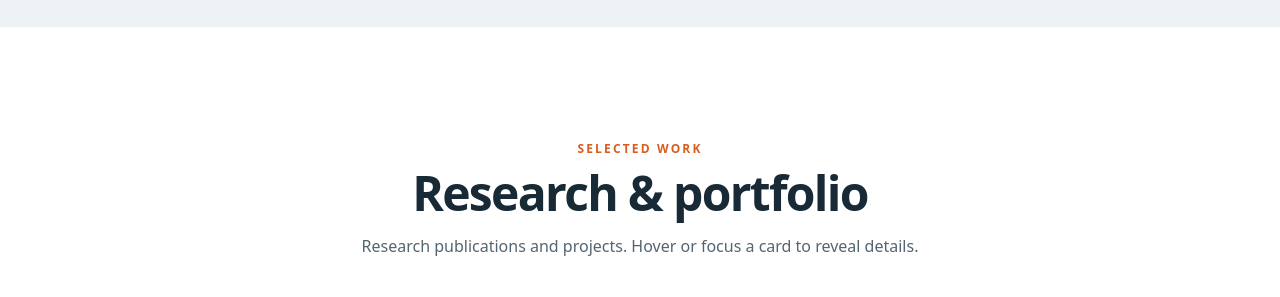
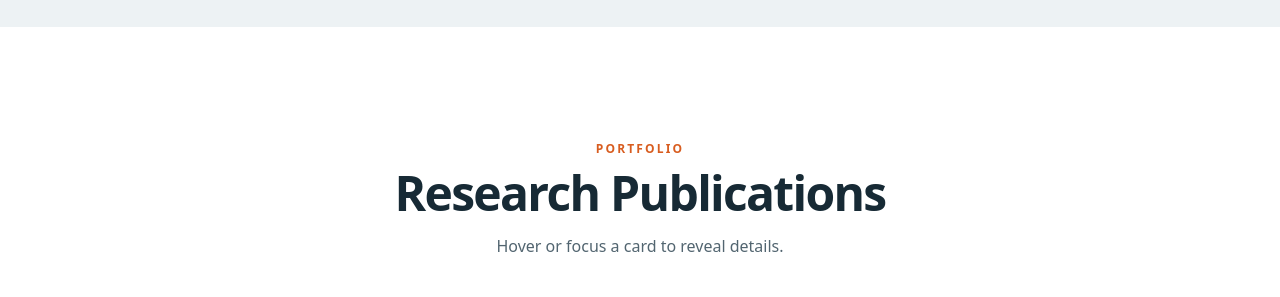
Before and after one commit to yashaswiupmon/yashaswiupmon.github.io, a plain HTML site: page index.html in a window 1280 px wide. Shown: the part 3920-4217 px from the top of the page. Drawn offline with Linux system fonts and the light colour scheme; grey boxes are pictures that could not be loaded.

Commit message:
Update index.html

```diff
--- a/index.html
+++ b/index.html
@@ -209,9 +209,9 @@
   <section class="page-section" id="portfolio">
     <div class="wrap">
       <header class="section-heading">
-        <p class="eyebrow">Selected work</p>
-        <h2>Research &amp; portfolio</h2>
-        <p class="section-lead">Research publications and projects. Hover or focus a card to reveal details.</p>
+        <p class="eyebrow">Portfolio</p>
+        <h2>Research Publications</h2>
+        <p class="section-lead">Hover or focus a card to reveal details.</p>
       </header>
       <div class="portfolio-grid" id="portfolio-list"></div>
     </div>
```
